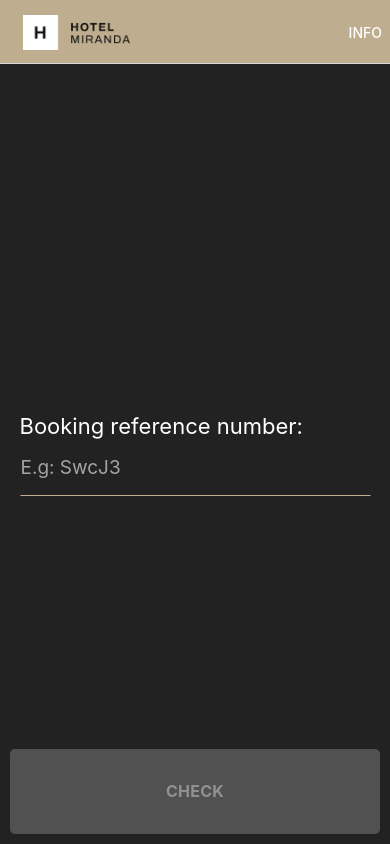
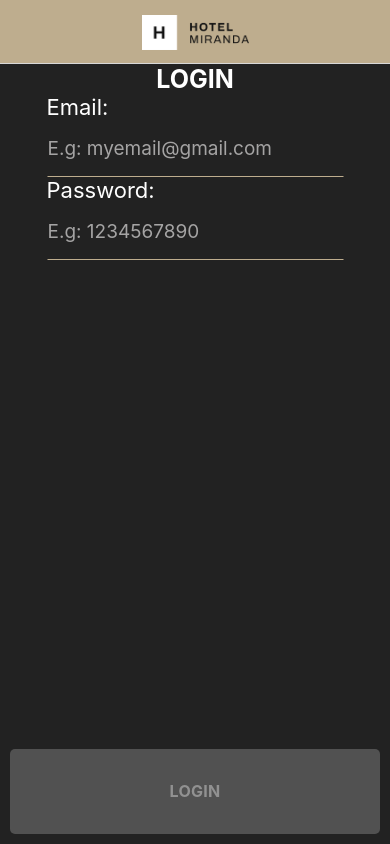
Before and after one commit to SirAllap/react-native-app, a React Native app: screen / in a window 390 px wide. Built offline with nearby package versions, Linux system fonts and the light colour scheme.

Commit message:
Added new stack screen for login

```diff
--- a/App.tsx
+++ b/App.tsx
@@ -7,7 +7,7 @@ import InfoScreen from './app/InfoScreen'
 import CheckInScreen from './app/CheckInScreen'
 import { RootStackParamList } from './interfaces/NavigationInterfaces'
 import Header from './components/Logo'
-import { styles } from './styles/styles'
+import LoginScreen from './app/LoginScreen'
 
 const Stack = createNativeStackNavigator<RootStackParamList>()
 
@@ -16,6 +16,7 @@ const App = () => {
 		<NavigationContainer>
 			<StatusBar backgroundColor='#222222' barStyle='default' />
 			<Stack.Navigator
+				initialRouteName='Login'
 				screenOptions={({ navigation }) => ({
 					headerTitle: (props) => <Header />,
 					headerRight: () => (
@@ -35,6 +36,15 @@ const App = () => {
 					},
 				})}
 			>
+				<Stack.Screen
+					name='Login'
+					component={LoginScreen}
+					options={{
+						title: 'Login',
+						headerRight: () => null,
+						headerTitleAlign: 'center',
+					}}
+				/>
 				<Stack.Screen
 					name='Home'
 					component={HomeScreen}
```
